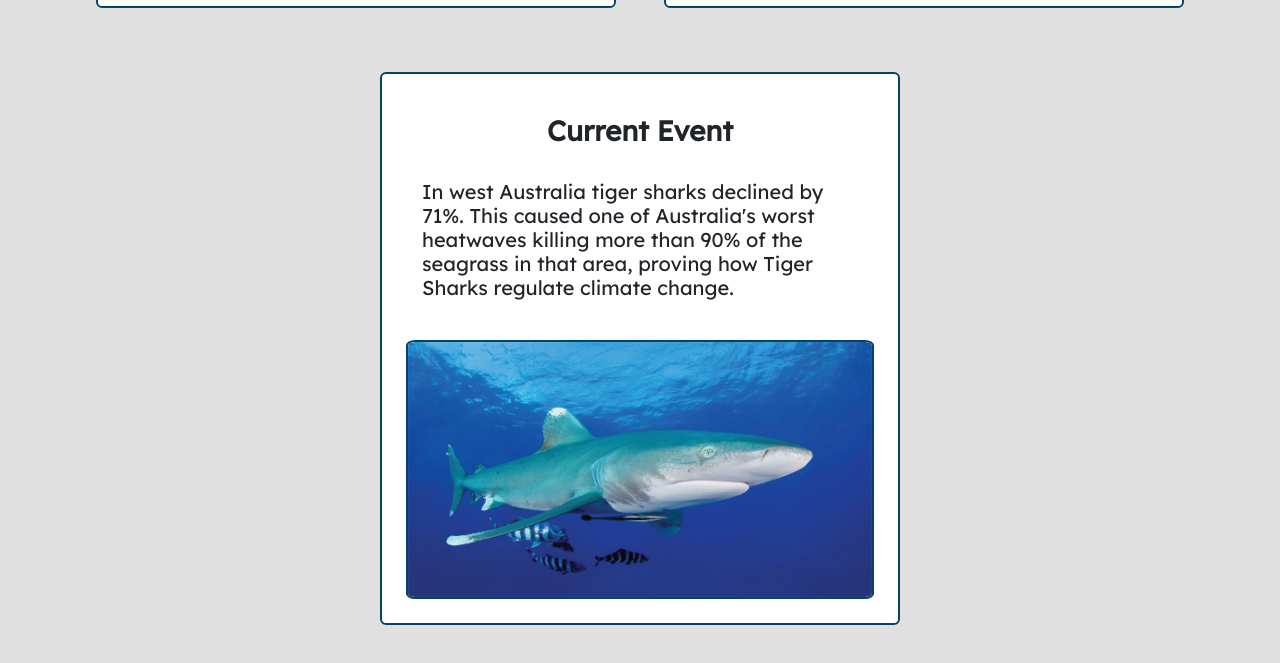
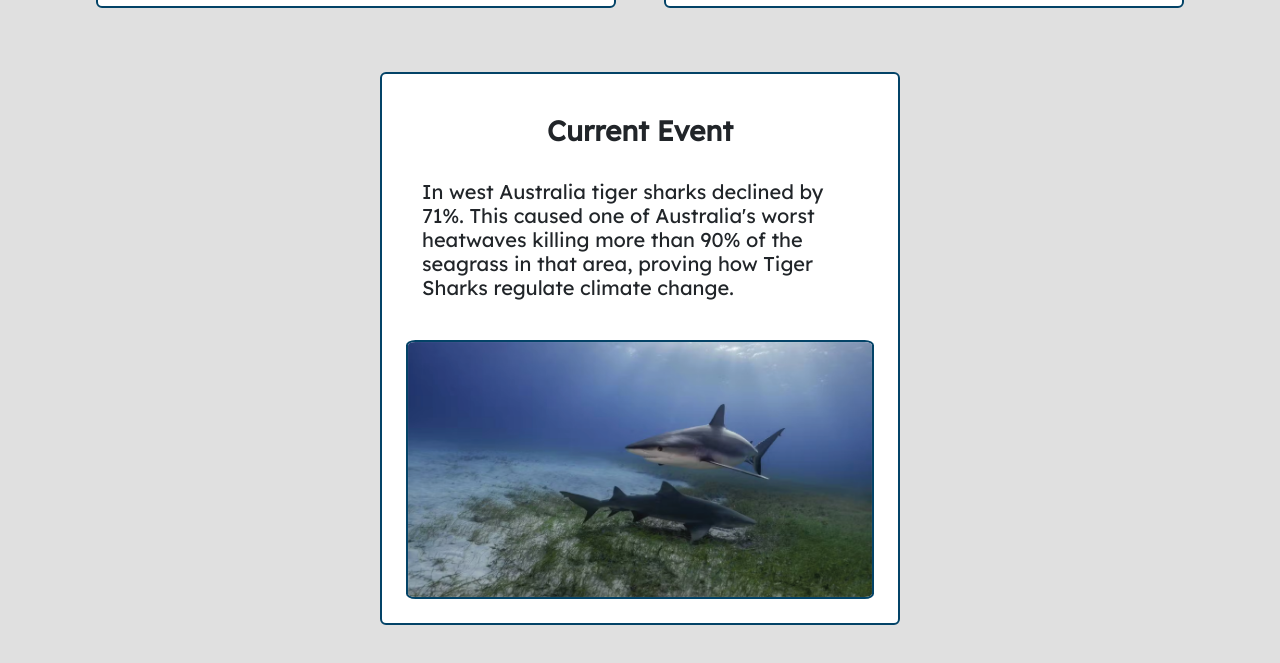
Before and after one commit to DanielB566/Tiger-Shark-Project, a plain HTML site: page index.html in a window 1280 px wide. Shown: the part 2534-3197 px from the top of the page. Drawn offline with nearby package versions, Linux system fonts and the light colour scheme.

Commit message:
final commit

```diff
--- a/index.html
+++ b/index.html
@@ -145,7 +145,7 @@
 
         </h5>
       </div>
-      <img class="cardimg" src="img/sAsset 1.png" alt="" />
+      <img class="cardimg" src="img/sharkAsset 1.png" alt="" />
     </div>
 
 
```
Also changed, not shown: img/sharkAsset 1.png (added).
